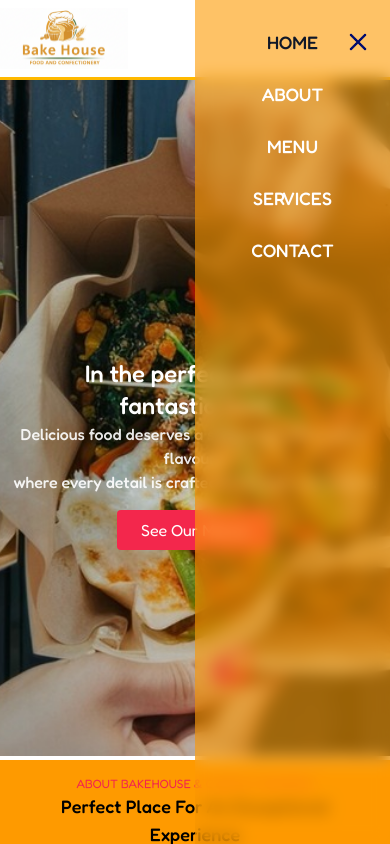
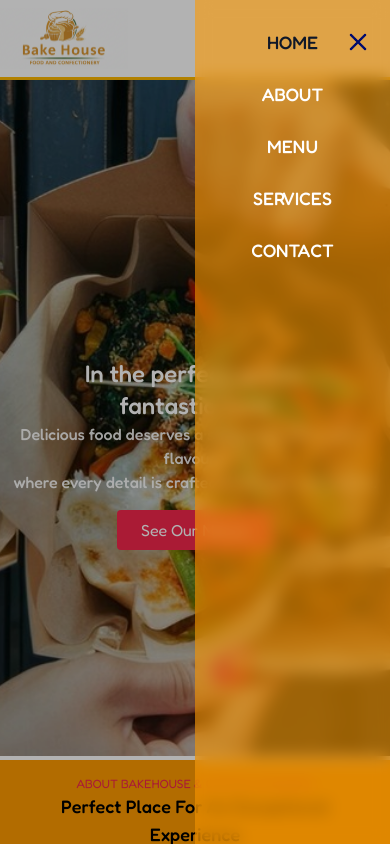
Before and after one commit to ernestkris6/Food-House, a React (Vite) app: page / in a window 390 px wide. Both pictures are taken after a click on the picture 358 px from the left and 38 px from the top of the page. Shown: the top 844 px of the page. Built offline with nearby package versions, Linux system fonts and the light colour scheme; a web font is replaced by a local one.

Commit message:
adding outside click

```diff
--- a/src/UI/Navbar.jsx
+++ b/src/UI/Navbar.jsx
@@ -1,4 +1,4 @@
-import { useState } from 'react'
+import { useEffect, useRef, useState } from 'react'
 import  { NavLink }  from 'react-router'
 import Logo from './Logo'
 import menu from '../assets/menu_icon.svg'
@@ -9,10 +9,27 @@ import cross from '../assets/cross_icon.png'
 export default function Navbar() {
 
   const [ isOpen, setIsOpen ] = useState(false)
+  const menuRef = useRef(null)
 
   function handleOpen(){
     setIsOpen((open) => !open )
   }
+
+  useEffect(function(){
+    function handleOutsideClick(e) {
+      if (isOpen && menuRef.current && !menuRef.current.contains(e.target)) {
+        setIsOpen(false)
+      }
+    }
+
+    document.addEventListener('mousedown', handleOutsideClick)
+
+    return () => {
+      document.removeEventListener('mousedown', handleOutsideClick)
+    }
+  }, [isOpen])
+
+
 
 
   return (
@@ -51,15 +68,24 @@ export default function Navbar() {
                 </ul>
         </nav>
 
-         {/*----------mobile menu----------*/}
 
+          {/* -------- Hamburger Icon -------- */}
          <div className='absolute right-[18px] top-[28px] bottom-0 md:hidden'>
-          <img className={`w-7 cursor-pointer md:hidden transition-opacity duration-300 ${
-    isOpen ? 'opacity-0 pointer-events-none' : 'opacity-100'
-  }`} src={menu} onClick={handleOpen} alt="" />
+          <img className={`w-7 cursor-pointer md:hidden transition-opacity duration-300 ${isOpen ? 'opacity-0 pointer-events-none' : 'opacity-100'}`} src={menu} onClick={handleOpen} alt="" />
         </div>
 
-            <nav  className={`fixed top-0 right-0 h-[100dvh] w-1/2 md:hidden z-20 bg-amber-500/60 backdrop-blur transform transition-all duration-500 ease-in-out ${isOpen ? 'translate-x-0 opacity-100' : 'translate-x-full opacity-0 pointer-events-none'}`}>
+        {/* -------- Overlay (click to close) -------- */}
+        {isOpen && (
+          <div
+            className="fixed inset-0 bg-black/30 z-10 md:hidden"
+            onClick={() => setIsOpen(false)}
+          />
+        )}
+
+         {/*----------mobile menu----------*/}
+            <nav
+            ref={menuRef}
+            className={`fixed top-0 right-0 h-[100dvh] w-1/2 md:hidden z-20 bg-amber-500/60 backdrop-blur transform transition-all duration-500 ease-in-out ${isOpen ? 'translate-x-0 opacity-100' : 'translate-x-full opacity-0 pointer-events-none'}`}>
                   <div className='absolute right-[18px] top-[28px] bottom-0 md:hidden'>
                     <img className={`${isOpen ? 'block' : 'hidden'} w-7 cursor-pointer`} src={cross} onClick={handleOpen} alt="Close menu" />
                 </div>
```
Also changed, not shown: src/UI/Footer.jsx (+0 -137 lines).
